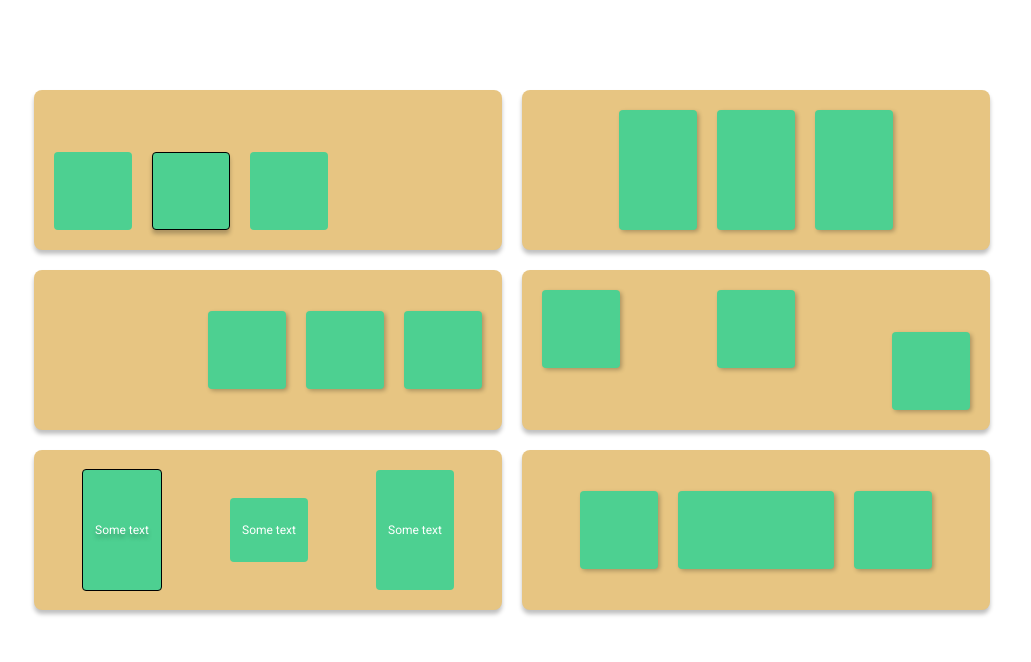
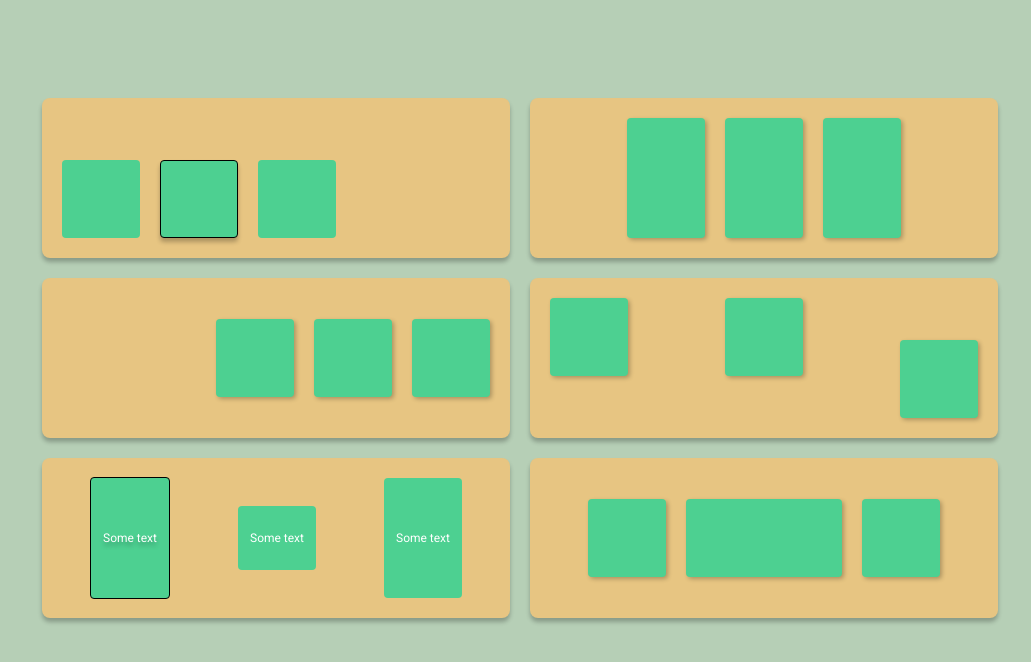
Before and after one commit to Superfelicia/flexbox-fig., a plain HTML site: page index.html in a window 1280 px wide. Shown: the whole page, without its empty margins (64-1095 px from the left). Drawn offline with Linux system fonts and the light colour scheme.

Commit message:
adds in css styles

```diff
--- a/styles/styles.css
+++ b/styles/styles.css
@@ -1,4 +1,11 @@
 /*first block*/
+
+body {
+    position: relative;
+    width: 1152px;
+    height: 700px;
+    background: #b6cfb6;
+}
 
 .first-block {
     display: flex;
@@ -339,3 +346,5 @@
     box-shadow: 2px 2px 4px rgba(0, 0, 0, 0.25);
     border-radius: 4px;
 }
+
+/*gap, row-gap, column-gap*/
```
